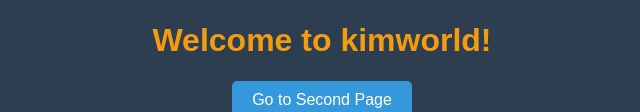
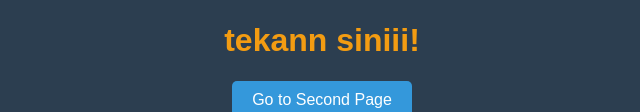
Before and after one commit to akikoakim/my-website, a plain HTML site: page index.html in a window 1280 px wide. Shown: the part 256-368 px from the top of the page, without its empty margins (318-958 px from the left). Drawn offline with Linux system fonts and the light colour scheme.

Commit message:
Update index.html

```diff
--- a/index.html
+++ b/index.html
@@ -76,7 +76,7 @@
 </head>
 <body>
     <img src="https://i.pinimg.com/736x/b3/b3/07/b3b30754edf97167c07091437450f918.jpg" alt="Welcome Image" width="300">
-    <h1>Welcome to kimworld!</h1>
+    <h1>tekann siniii!</h1>
     <a href="secondpage.html">
   <button>Go to Second Page</button>
 </a>
```
